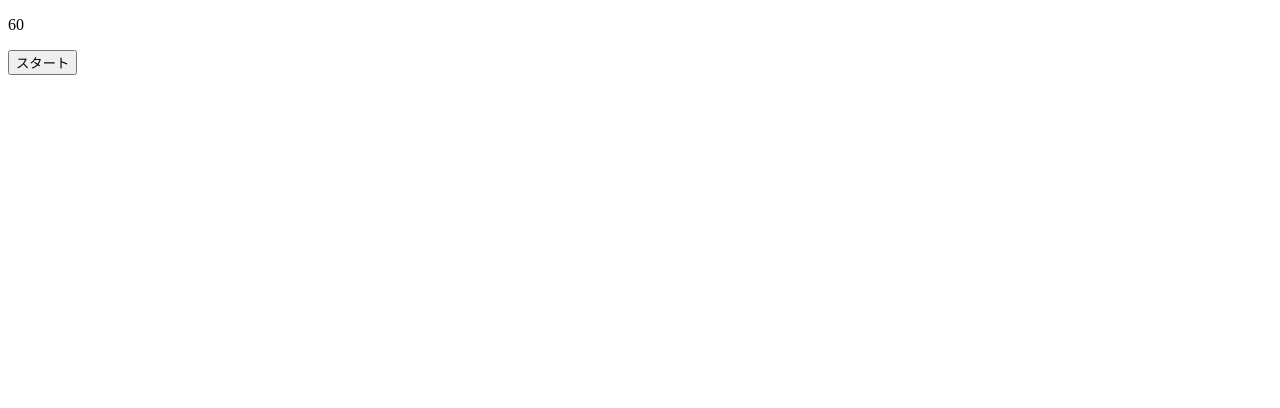
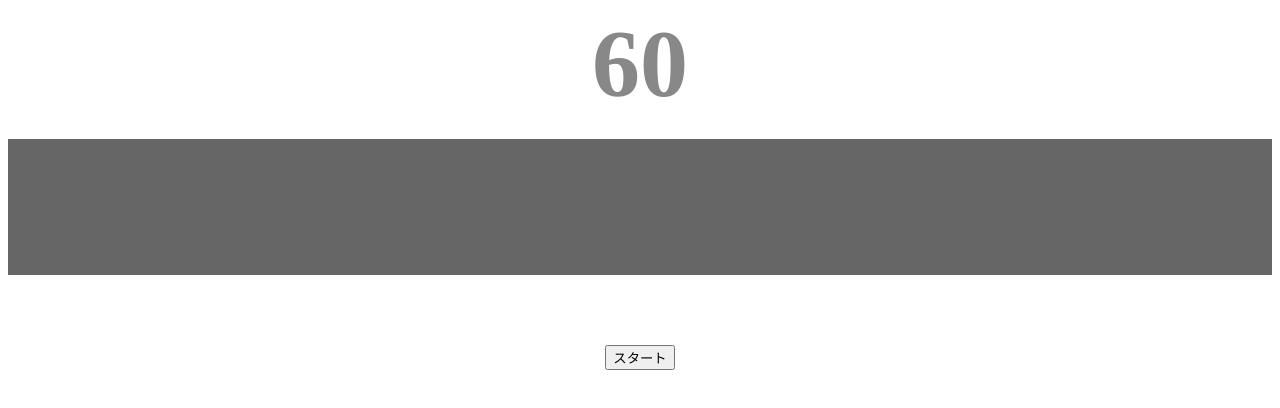
Before and after one commit to watanabeshunya/git_typingame, a plain HTML site: page index.html in a window 1280 px wide. Drawn offline with Linux system fonts and the light colour scheme.

Commit message:
cssファイル引用の不具合を修正した

```diff
--- a/index.html
+++ b/index.html
@@ -3,7 +3,7 @@
 <head>
     <meta charset="utf-8" />
     <title>タイピングアプリ</title>
-    <style src="css/style.css"></style>
+    <link rel="stylesheet" href="css/style.css"></link>
 </head>
 <body>
     <p id="count">60</p>
```
